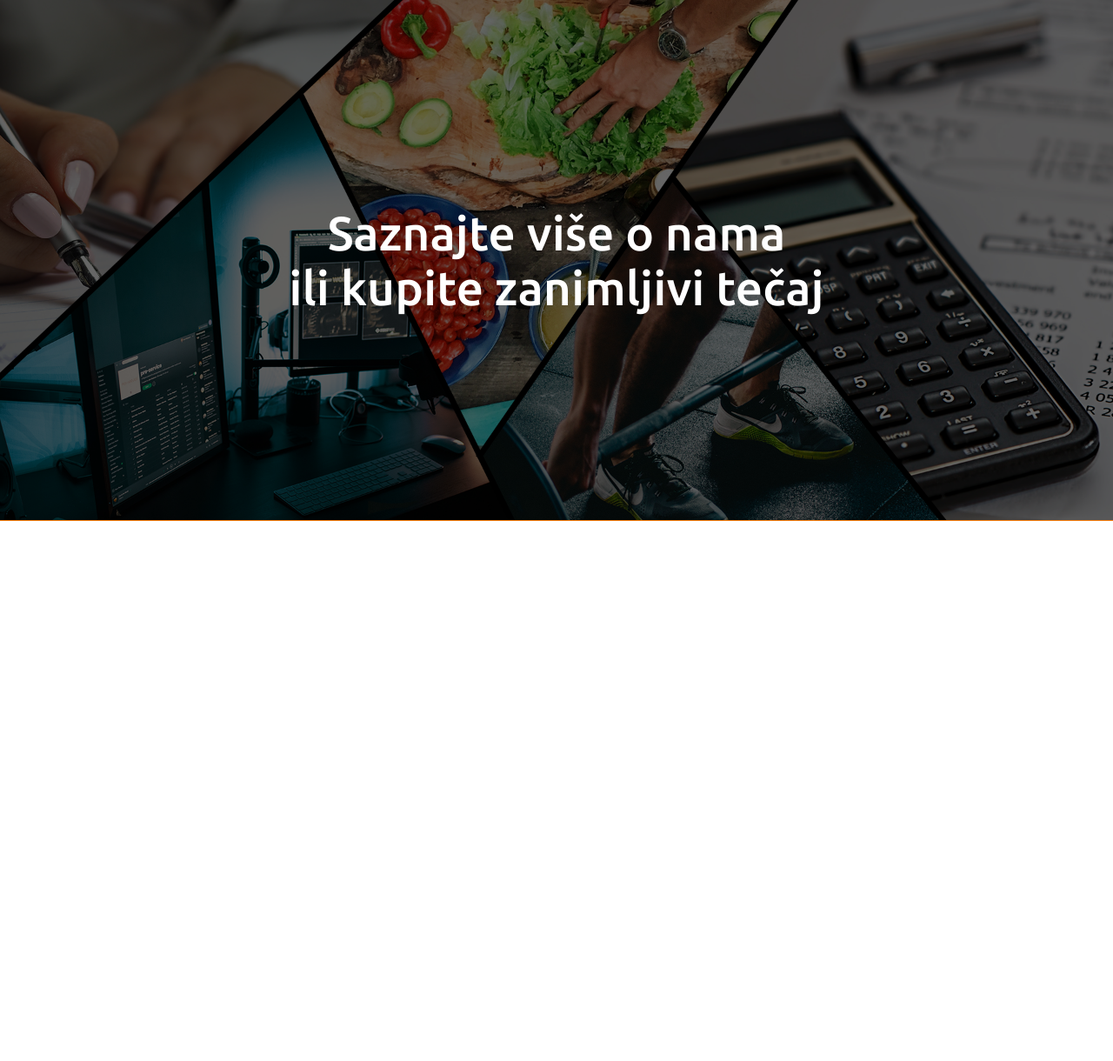
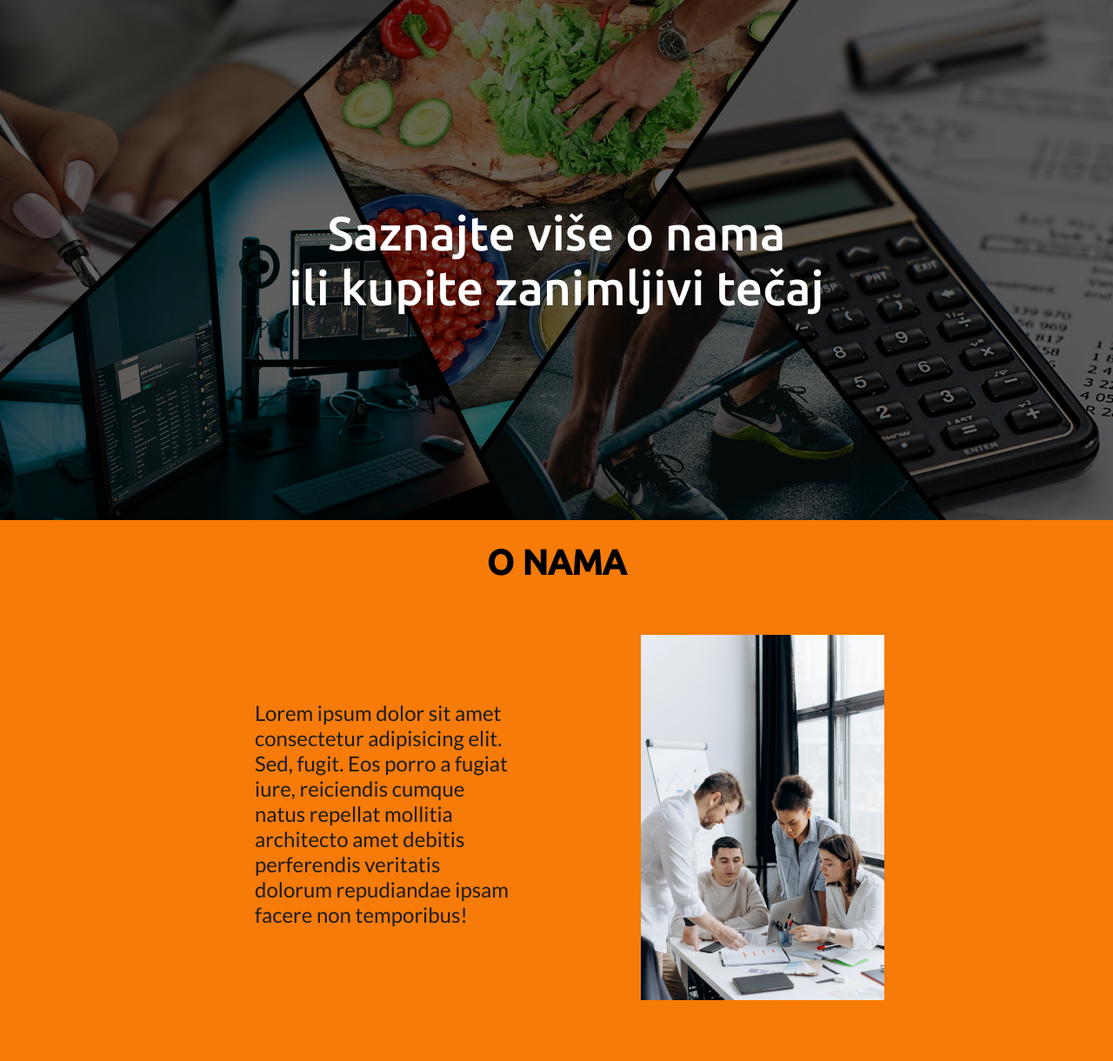
Before and after one commit to dtomicic/course-website, a PHP site: page / in a window 1280 px wide. Shown: the part 73-1293 px from the top of the page at 87% size. Before the commit the page ends 672 px from the top, so only its background shows below. Run offline with PHP 8.4, Linux system fonts and the light colour scheme; some libraries are stand-ins or nearby versions.

Commit message:
second section done

```diff
--- a/assets/css/main.css
+++ b/assets/css/main.css
@@ -1,4 +1,5 @@
 @import url("https://fonts.googleapis.com/css2?family=Ubuntu:wght@300;400;500&display=swap");
+@import url("https://fonts.googleapis.com/css2?family=Lato:wght@300;400;700&display=swap");
 .navbar {
   display: -webkit-box;
   display: -ms-flexbox;
@@ -159,6 +160,97 @@
   }
 }
 
+.section__second {
+  background: #F67B08;
+  width: 100%;
+}
+
+.section__second-header {
+  display: -webkit-box;
+  display: -ms-flexbox;
+  display: flex;
+  -webkit-box-pack: center;
+      -ms-flex-pack: center;
+          justify-content: center;
+}
+
+.section__second-heading {
+  font-family: "Ubuntu";
+  margin-top: 1.5625rem;
+}
+
+.section__second-main {
+  display: -webkit-box;
+  display: -ms-flexbox;
+  display: flex;
+  -webkit-box-orient: vertical;
+  -webkit-box-direction: normal;
+      -ms-flex-direction: column;
+          flex-direction: column;
+  -webkit-box-align: center;
+      -ms-flex-align: center;
+          align-items: center;
+  width: 100%;
+}
+
+.section__second-main--picture {
+  width: 10.625rem;
+  margin-bottom: 3.125rem;
+}
+
+.section__second-main--paragraph {
+  text-align: center;
+  width: 80%;
+  padding: 1.875rem;
+  margin-bottom: 0.9375rem;
+  margin-top: 0.3125rem;
+  font-family: "Lato";
+  font-weight: 400;
+  color: #1C1C1C;
+}
+
+@media (min-width: 768px) {
+  .section__second-main {
+    -webkit-box-orient: horizontal;
+    -webkit-box-direction: normal;
+        -ms-flex-direction: row;
+            flex-direction: row;
+    -webkit-box-pack: center;
+        -ms-flex-pack: center;
+            justify-content: center;
+    padding-bottom: 1.875rem;
+  }
+  .section__second-main--picture {
+    padding: 0.625rem;
+    margin-bottom: 0;
+  }
+  .section__second-main--paragraph {
+    width: 65%;
+    padding: 3.125rem;
+    font-size: 1.125rem;
+  }
+}
+
+@media (min-width: 1150px) {
+  .section__second-main {
+    padding-bottom: 3.75rem;
+  }
+  .section__second-main--paragraph {
+    width: 30%;
+    font-size: 1.5rem;
+    padding: 2.5rem;
+    margin-right: 5.625rem;
+    text-align: left;
+  }
+  .section__second-main--picture {
+    width: 18.75rem;
+  }
+  .section__second-heading {
+    font-size: 2.5rem;
+    margin-bottom: 3.125rem;
+  }
+}
+
 * {
   margin: 0;
   padding: 0;
--- a/assets/scss/abstracts/_fonts.scss
+++ b/assets/scss/abstracts/_fonts.scss
@@ -1,2 +1,5 @@
 //Ubuntu 300,400,500
 @import url('https://fonts.googleapis.com/css2?family=Ubuntu:wght@300;400;500&display=swap');
+
+//Lato 300,400,700
+@import url('https://fonts.googleapis.com/css2?family=Lato:wght@300;400;700&display=swap');
--- a/assets/scss/abstracts/_variables.scss
+++ b/assets/scss/abstracts/_variables.scss
@@ -9,3 +9,4 @@ $complimentary-color: #539FE6;
 
 //Fonts
 $ubuntu: 'Ubuntu';
+$lato: 'Lato';
--- /dev/null
+++ b/assets/scss/layout/_secondsection.scss
@@ -0,0 +1,79 @@
+.section__second {
+  background: $main-color;
+  width: 100%;
+
+  &-header {
+    display: flex;
+    justify-content: center;
+  }
+
+  &-heading {
+    font-family: $ubuntu;
+    margin-top: toRem(25);
+  }
+
+  &-main {
+    display: flex;
+    flex-direction: column;
+    align-items: center;
+    width: 100%;
+
+    &--picture {
+      width: toRem(170);
+      margin-bottom: toRem(50);
+    }
+
+    &--paragraph {
+      text-align: center;
+      width: 80%;
+      padding: toRem(30);
+      margin-bottom: toRem(15);
+      margin-top: toRem(5);
+      font-family: $lato;
+      font-weight: 400;
+      color: $secondary-color;
+    }
+  }
+}
+
+@media (min-width: $break-mobile) {
+  .section__second-main {
+    flex-direction: row;
+    justify-content: center;
+    padding-bottom: toRem(30);
+
+    &--picture {
+      padding: toRem(10);
+      margin-bottom: 0;
+    }
+
+    &--paragraph {
+      width: 65%;
+      padding: toRem(50);
+      font-size: toRem(18);
+    }
+  }
+}
+
+@media (min-width: $break-1150) {
+  .section__second-main {
+    padding-bottom: toRem(60);
+
+    &--paragraph {
+      width: 30%;
+      font-size: toRem(24);
+      padding: toRem(40);
+      margin-right: toRem(90);
+      text-align: left;
+    }
+
+    &--picture {
+      width: toRem(300);
+    }
+  }
+
+  .section__second-heading {
+    font-size: toRem(40);
+    margin-bottom: toRem(50);
+  }
+}
--- a/assets/scss/main.scss
+++ b/assets/scss/main.scss
@@ -3,4 +3,5 @@
 @import "abstracts/fonts";
 @import "layout/navigation";
 @import "layout/mainsection";
+@import "layout/secondsection";
 @import "base/typography";
--- a/index.html
+++ b/index.html
@@ -42,6 +42,16 @@
     </div>
   </section>
 
+  <section class="section__second">
+    <div class="section__second-header">
+      <h2 class="section__second-heading">O NAMA</h2>
+    </div>
+    <div class="section__second-main">
+      <p class="section__second-main--paragraph">Lorem ipsum dolor sit amet consectetur adipisicing elit. Sed, fugit. Eos porro a fugiat iure, reiciendis cumque natus repellat mollitia architecto amet debitis perferendis veritatis dolorum repudiandae ipsam facere non temporibus!</p>
+      <img src="/assets/img/teamimg.jpeg" alt="Slika naseg tima" class="section__second-main--picture">
+    </div>
+  </section>
+
 <!-- Javascript -->
 <script src="/assets/js/main.js"></script>
 </body>
```
Also changed, not shown: assets/img/teamimg.jpeg (added), 1 other file.
